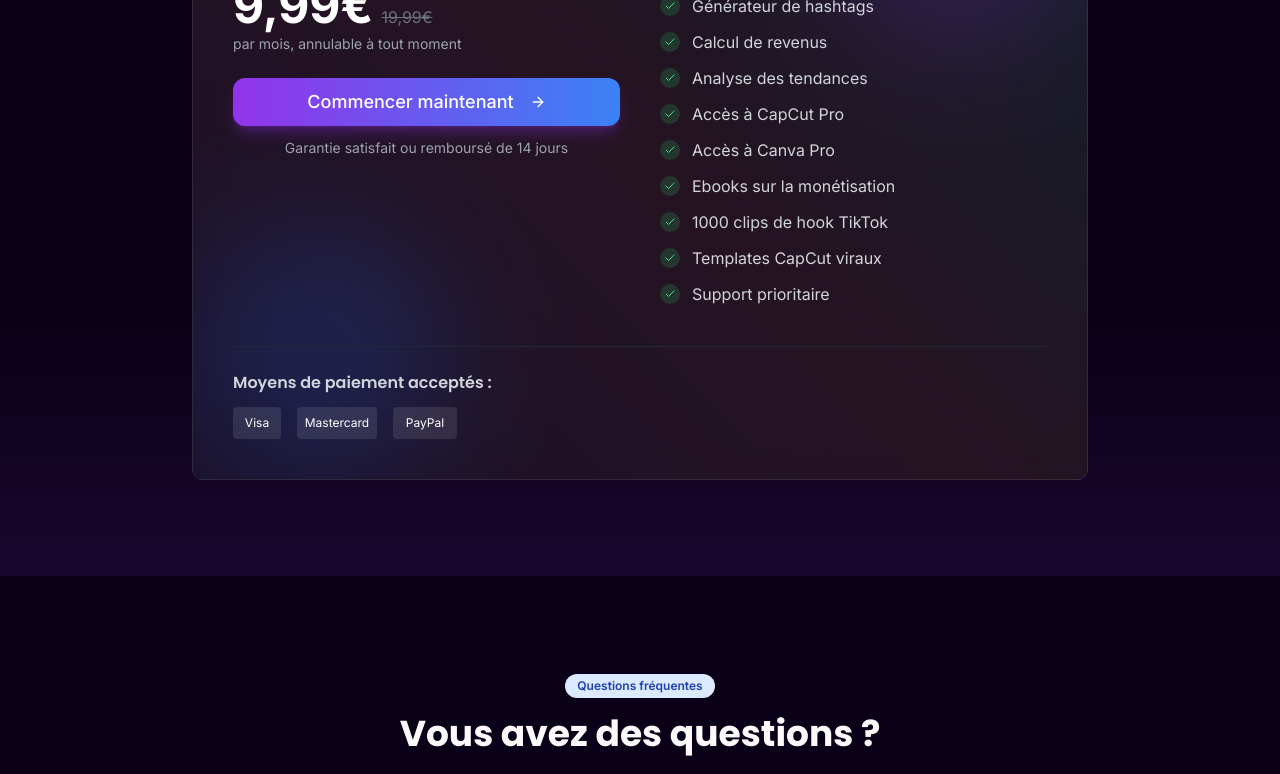
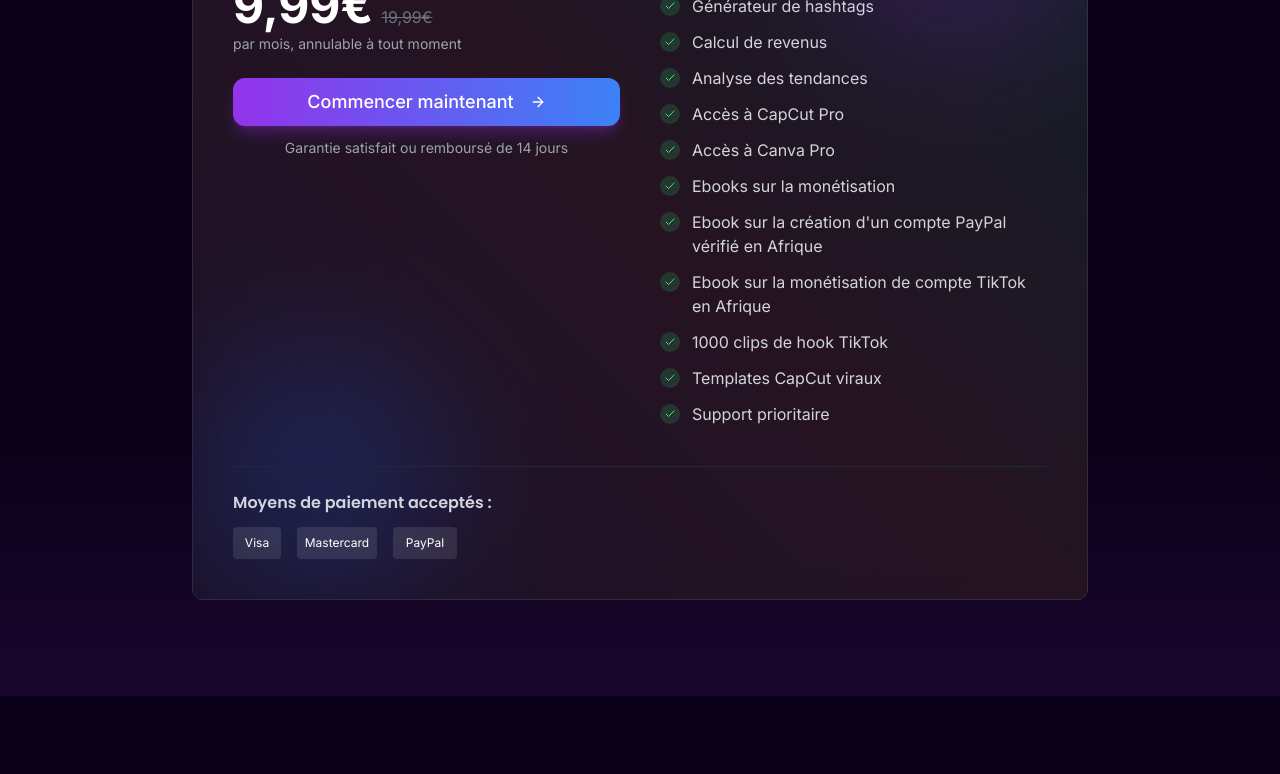
Before and after one commit to kalim4k/tiktok-genius-hub-7728c592, a React (Vite) app: page / in a window 1280 px wide. Shown: the part 5444-6218 px from the top of the page. Built offline with nearby package versions, Linux system fonts and the light colour scheme.

Commit message:
Add missing ebook features
Adds the missing ebook features to the pricing section.

```diff
--- a/src/components/landing/Pricing.tsx
+++ b/src/components/landing/Pricing.tsx
@@ -1,11 +1,25 @@
-
 import React from "react";
 import { motion } from "framer-motion";
 import { Check, ArrowRight, Star } from "lucide-react";
 import { Button } from "@/components/ui/button";
 import { useToast } from "@/hooks/use-toast";
 
-const features = ["Générateur d'idées de vidéos", "Générateur de scripts", "Analyse de performances", "Générateur de hashtags", "Calcul de revenus", "Analyse des tendances", "Accès à CapCut Pro", "Accès à Canva Pro", "Ebooks sur la monétisation", "1000 clips de hook TikTok", "Templates CapCut viraux", "Support prioritaire"];
+const features = [
+  "Générateur d'idées de vidéos",
+  "Générateur de scripts",
+  "Analyse de performances",
+  "Générateur de hashtags",
+  "Calcul de revenus",
+  "Analyse des tendances",
+  "Accès à CapCut Pro",
+  "Accès à Canva Pro",
+  "Ebooks sur la monétisation",
+  "Ebook sur la création d'un compte PayPal vérifié en Afrique",
+  "Ebook sur la monétisation de compte TikTok en Afrique",
+  "1000 clips de hook TikTok",
+  "Templates CapCut viraux",
+  "Support prioritaire"
+];
 
 const Pricing = () => {
   const { toast } = useToast();
```
